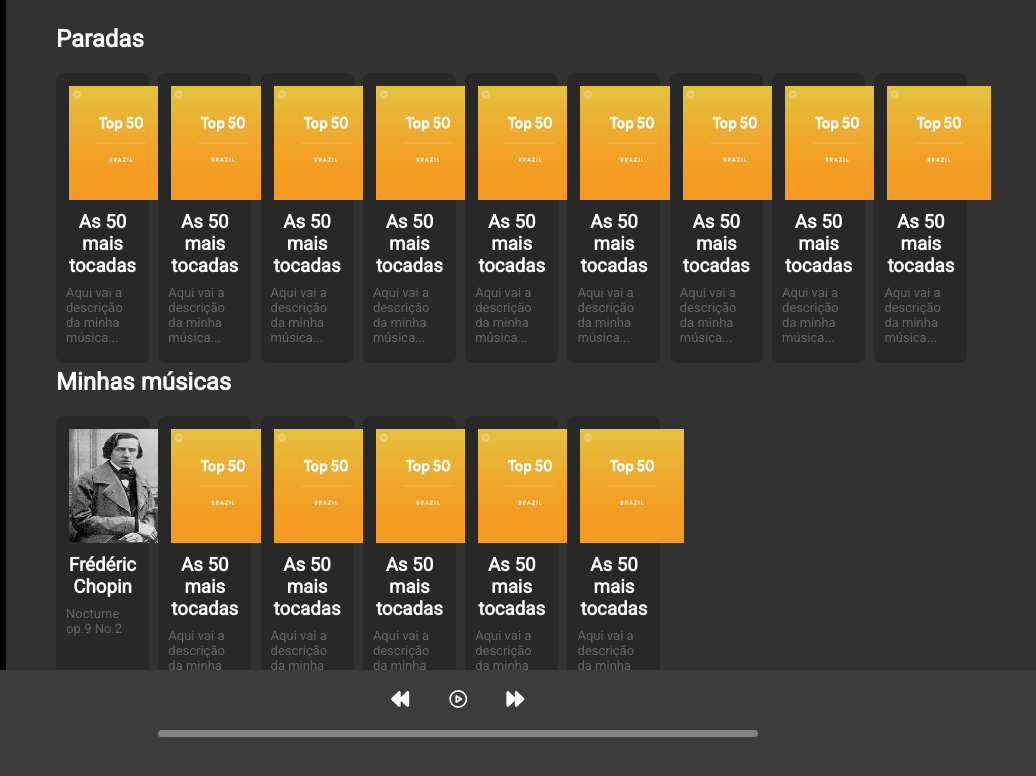
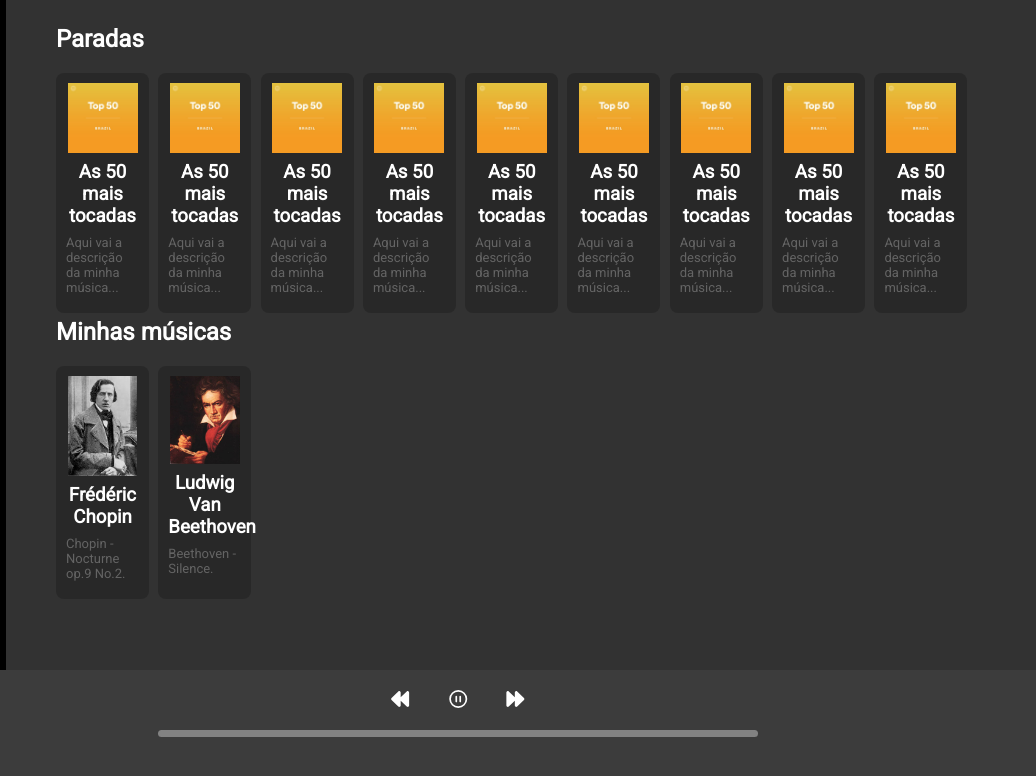
Before and after one commit to LoFerreira/recreate-interface-spotify, a plain HTML site: page index.html in a window 1280 px wide. Both pictures are taken after a click on the link 702 px from the left and 699 px from the top of the page. Shown: the full height of the page, 244-1280 px from the left. Drawn offline with Linux system fonts and the light colour scheme.

Commit message:
update from audioPlayer

```diff
--- a/index.html
+++ b/index.html
@@ -128,40 +128,16 @@
                         <h2>Minhas músicas</h2>
                     </div>
 
-                    <div class='main__col' data-image='imgs/chopin.jfif' data-artist='Frédéric Chopin' data-song='Nocturne op.9 No.2' data-file='assets/Nocturne op.9 No.2.m4a'>
+                    <div class='main__col' data-image='imgs/chopin.jfif' data-artist='Frédéric Chopin' data-song='Nocturne op.9 No.2' data-file='assets/nocturne.m4a'>
                         <img src='imgs/chopin.jfif' />
                         <h3>Frédéric Chopin</h3>
-                        <p>Nocturne op.9 No.2</p>
+                        <p>Chopin - Nocturne op.9 No.2.</p>
                     </div>
 
-                    <div class='main__col'>
-                        <img src='imgs/top50.jpg' />
-                        <h3>As 50 mais tocadas</h3>
-                        <p>Aqui vai a descrição da minha música...</p>
-                    </div>
-
-                    <div class='main__col'>
-                        <img src='imgs/top50.jpg' />
-                        <h3>As 50 mais tocadas</h3>
-                        <p>Aqui vai a descrição da minha música...</p>
-                    </div>
-
-                    <div class='main__col'>
-                        <img src='imgs/top50.jpg' />
-                        <h3>As 50 mais tocadas</h3>
-                        <p>Aqui vai a descrição da minha música...</p>
-                    </div>
-
-                    <div class='main__col'>
-                        <img src='imgs/top50.jpg' />
-                        <h3>As 50 mais tocadas</h3>
-                        <p>Aqui vai a descrição da minha música...</p>
-                    </div>
-
-                    <div class='main__col'>
-                        <img src='imgs/top50.jpg' />
-                        <h3>As 50 mais tocadas</h3>
-                        <p>Aqui vai a descrição da minha música...</p>
+                    <div class='main__col' data-image='imgs/beethoven.jpg' data-artist='Beethoven' data-song='Beethoven - Silence.' data-file='assets/silence.mp3'>
+                        <img src='imgs/beethoven.jpg' />
+                        <h3>Ludwig Van Beethoven</h3>
+                        <p>Beethoven - Silence.</p>
                     </div>
 
                 </div>
@@ -175,53 +151,72 @@
             <div class='player__control'>
                 <div class='player__control__buttons'>
                     <a href=''><i class='fas fa-backward'></i></a>
-                    <a style='display: none;' id='pauseBtn' href='#'><i class='far fa-pause-circle'></i></a>
-                    <a id='playBtn' href='#'><i class='far fa-play-circle'></i></a>
+                    <a style='display: none;' id='pauseBtn' href=''><i class='far fa-pause-circle'></i></a>
+                    <a style='display: inline;' id='playBtn' href='#'><i class='far fa-play-circle'></i></a>
                     <a href=''><i class='fas fa-forward'></i></a>
                 </div>
 
                 <div class='player__control__progress'>
-                    <div class='player__control__progress__2'>
+                    <div style='width:0%' class='player__control__progress__2'>
 
                     </div>
                 </div>
             </div>
         </div>
 
-        <audio id='audioplayer' style='position: absolute; left: 0; top: 0; z-index: -999; opacity:0;' controls=''>
+        <audio id='audioplayer' style='position: absolute; left: 0; top: 0; z-index: -999; opacity:0;' controls="">
 
         </audio>
 
         <Script src='scrypt.js/all.min.js'></script>
 
         <script>
-            var audioplayer = document.getElementById('audioplayer');
+
+            var audioPlayer = document.getElementById('audioplayer');
             var loaded = false;
             var playBtn = document.getElementById('playBtn');
             var pauseBtn = document.getElementById('pauseBtn');
 
-            document.getElementById('pauseBtn').addEventListener('click',(e) =>{
+            pauseBtn.addEventListener('click',(e)=>{
                 e.preventDefault();
-
-                playBtn.style.display = "inline";
-                pauseBtn.style.display = "none";
-
-                return false;
+                playBtn.style.display = 'inline';
+                pauseBtn.style.display = 'none';
+                audioPlayer.pause();
+                return;
             });
 
-            const playsong = (file) => {
+             playBtn.addEventListener('click',(e)=>{
+                e.preventDefault();
+                playBtn.style.display = 'none';
+                pauseBtn.style.display = 'inline';
+                audioPlayer.play();
+                return;
+            });
 
+            var playSong = (file)=>{
                 if(loaded == false){
-                    audioplayer.innerHTML = "<source src='+file+' type='audio.mp3' />"
+                    audioPlayer.innerHTML = '<source src="'+file+'" type="audio/mp3" />';
                     loaded = true;
                 }
 
-                audioplayer.play();
+                audioPlayer.play();
+                playBtn.style.display = 'none';
+                pauseBtn.style.display = 'inline';
+            }
 
-                playBtn.style.display = "none";
-                pauseBtn.style.display = "inline";
+            document.querySelectorAll('.main__col').forEach(item =>{
+                item.addEventListener('click',event=>{
+                    let image = item.getAttribute('data-image');
+                    let artist = item.getAttribute('data-artist');
+                    let song = item.getAttribute('data-song');
+                    let file = item.getAttribute('data-file');
 
-            };
+                    let playerArtistComponent = document.getElementsByClassName('player__artist');
+                    playerArtistComponent[0].innerHTML = '<img src="'+image+'" /> <h3>'+artist+'<br/><span>'+song+'</span></h3>';
+                    playSong(file);
+                    return ;
+                })
+            });
 
         </script>
     </body>
--- a/style.css
+++ b/style.css
@@ -145,9 +145,10 @@ body {
 }
 
 .main__col img {
-    width: 110px;
-    height: 120px;
-    padding: 3px;
+    max-width: 70px;
+    max-height: 100px;
+    display: inline-block;
+    vertical-align: middle;
 }
 
 .main__col h3 {
@@ -178,7 +179,8 @@ body {
 }
 
 .player__artist img {
-    max-width: 70px;
+    max-width: 50px;
+    max-height: 100px;
     display: inline-block;
     vertical-align: middle;
 }
@@ -192,7 +194,8 @@ body {
     margin-left: 10px;
 }
 
-.player__artist h3>span {
+.player__artist h3,
+span {
     color: rgb(200, 200, 200);
     font-size: 13px;
 }
```
Also changed, not shown: imgs/beethoven.jpg (added), 2 other files.
